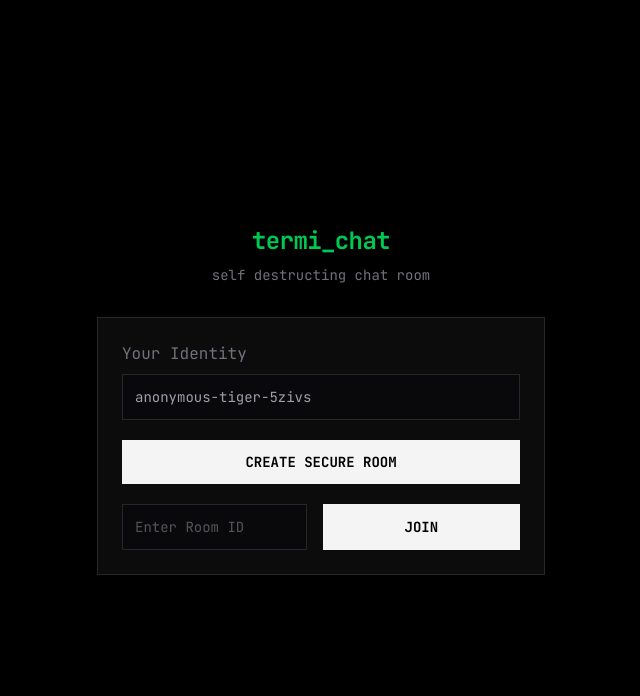
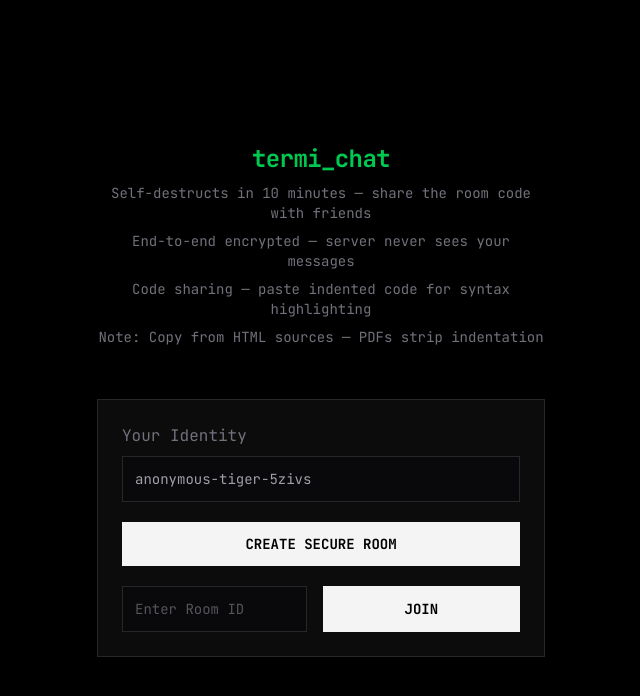
Before and after one commit to DavanHS/NextJSChatApp, a Next.js app: page / in a window 1280 px wide. Shown: the top 696 px of the page, without its empty margins (319-959 px from the left). Built offline with nearby package versions, Linux system fonts and the light colour scheme; no server answers; what hono would draw is missing.

Commit message:
feat: update README with limitations on PDF copy and enhance HomeContent with key features

```diff
--- a/src/app/page.tsx
+++ b/src/app/page.tsx
@@ -77,7 +77,24 @@ function HomeContent() {
           <h1 className="text-2xl font-bold tracking-tight text-green-500">
             termi_chat
           </h1>
-          <p className="text-zinc-500 text-sm">self destructing chat room</p>
+          <p className="text-zinc-500 text-sm ">
+            Self-destructs in 10 minutes — share the room code with friends
+          </p>
+          <p className="text-zinc-500 text-sm">
+            End-to-end encrypted — server never sees your messages
+          </p>
+          <p className="text-zinc-500 text-sm">
+            Code sharing — paste indented code for syntax highlighting
+          </p>
+          <p className="text-zinc-500 text-sm">
+            Note: Copy from HTML sources — PDFs strip indentation
+          </p>
+          <div className="pt-3 space-y-1 text-xs text-zinc-600 font-mono">
+            <p></p>
+            <p></p>
+            <p></p>
+            <p></p>
+          </div>
         </div>
 
         {error && (
@@ -124,7 +141,7 @@ function HomeContent() {
                 type="text"
               />
               <button
-                onClick={()=>{
+                onClick={() => {
                   joinRoom();
                 }}
                 disabled={isJoining}
@@ -142,11 +159,13 @@ function HomeContent() {
 
 export default function Home() {
   return (
-    <Suspense fallback={
-      <main className="flex min-h-screen flex-col bg-black items-center justify-center p-4">
-        <div className="text-green-500 font-mono text-sm">Loading...</div>
-      </main>
-    }>
+    <Suspense
+      fallback={
+        <main className="flex min-h-screen flex-col bg-black items-center justify-center p-4">
+          <div className="text-green-500 font-mono text-sm">Loading...</div>
+        </main>
+      }
+    >
       <HomeContent />
     </Suspense>
   );
--- a/src/app/room/[roomId]/ChatPage.tsx
+++ b/src/app/room/[roomId]/ChatPage.tsx
@@ -5,7 +5,7 @@ import { useEffect, useRef, useState } from "react";
 import { nanoid } from "nanoid";
 import { deriveKey, encrypt, decrypt } from "@/lib/crypto";
 import { highlightCode } from "@/lib/codeHighlight";
-import { Code, Copy, Check, Clipboard } from "lucide-react";
+import { Code, Copy, Check } from "lucide-react";
 
 function formatTimeRemaining(seconds: number) {
   const mins = Math.floor(seconds / 60);
@@ -349,28 +349,6 @@ const ChatPage = ({
     setTimeout(() => setCopyStatus("Copy"), 2000);
   };
 
-  const handlePasteFromClipboard = async () => {
-    try {
-      const text = await navigator.clipboard.readText();
-      if (!text) {
-        const toastId = nanoid();
-        setToasts((prev) => [...prev, { id: toastId, text: "Clipboard is empty" }]);
-        setTimeout(() => setToasts((prev) => prev.filter((t) => t.id !== toastId)), 3000);
-        return;
-      }
-      setInput(text);
-      const isMultiLine = text.includes("\n");
-      const hasIndentation = text.split("\n").some((l) => /^(  |\t)/.test(l));
-      if (isMultiLine && hasIndentation) {
-        setIsCodeForNextMessage(true);
-      }
-    } catch {
-      const toastId = nanoid();
-      setToasts((prev) => [...prev, { id: toastId, text: "Could not read clipboard" }]);
-      setTimeout(() => setToasts((prev) => prev.filter((t) => t.id !== toastId)), 3000);
-    }
-  };
-
   useEffect(() => {
     if (timeLeft <= 0) {
       sessionStorage.removeItem(`chat_history_${roomId}`);
@@ -544,14 +522,6 @@ const ChatPage = ({
               className=" align-bottom overflow-hidden w-full bg-black text-zinc-100 placeholder:text-zinc-700 py-3 pl-8 pr-4 text-sm border border-zinc-800 focus:border-green-900/50 focus:ring-1 focus:ring-green-900/50 transition-all outline-none rounded-md disabled:opacity-50 resize-none font-mono max-h-48"
             />
           </div>
-          <button
-            onClick={handlePasteFromClipboard}
-            disabled={!isWsOpen || !isKeyReady}
-            className="p-3 border border-zinc-800 text-zinc-500 hover:border-zinc-600 hover:text-zinc-300 rounded-md transition-colors flex-shrink-0"
-            title="Paste from clipboard (preserves indentation)"
-          >
-            <Clipboard size={18} />
-          </button>
           {/* Toggle button — green border when code mode is active */}
           <button
             onClick={() => setIsCodeForNextMessage((prev) => !prev)}
--- a/src/ws-server.ts
+++ b/src/ws-server.ts
@@ -120,7 +120,7 @@ app.get('/ws', upgradeWebSocket((c) => {
             }
         },
 
-        onClose(event, ws) {
+        onClose(_, ws) {
             if (roomId) {
                 const rawWs = ws.raw as ServerWebSocket;
                 rawWs.unsubscribe(roomId);
```
Also changed, not shown: 1 other file (tests, documents, lock files or other folders).
